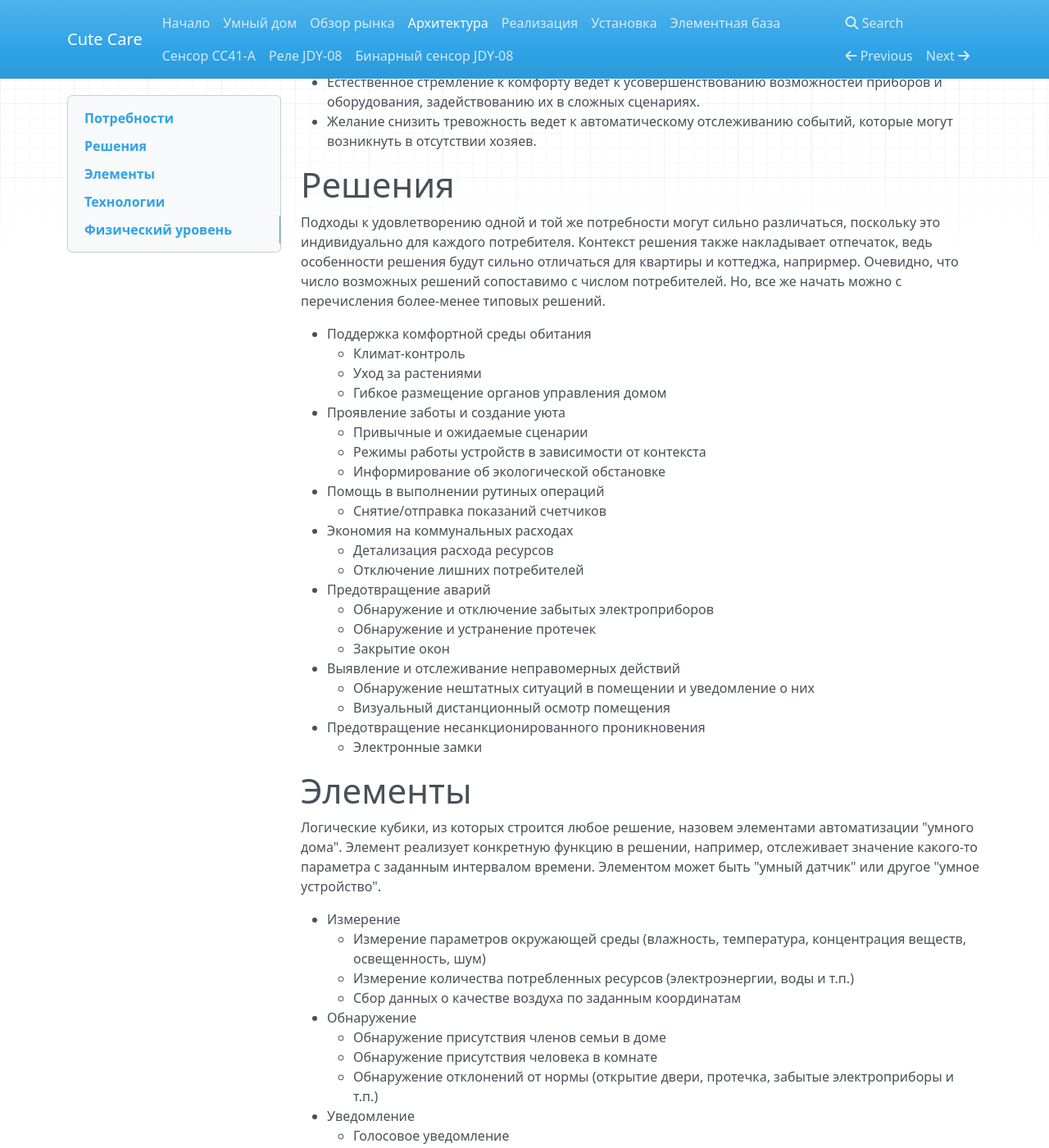
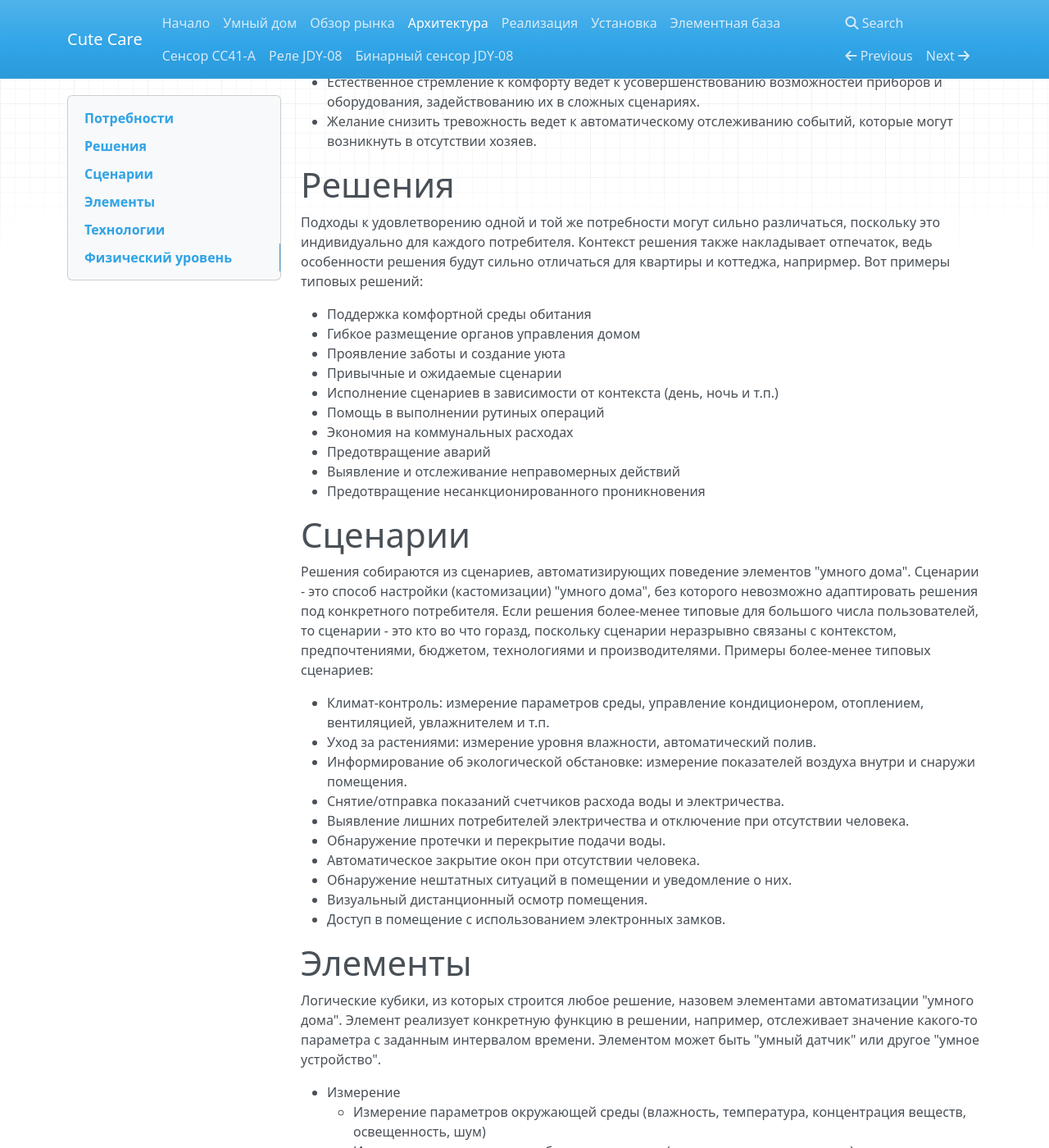
Before and after one commit to cutecare/cutecare-docs, an MkDocs documentation site: the page built from docs/Архитектура.md, in a window 1280 px wide and 1400 px high, scrolled down 334 px. Shown: the whole window at 82% size. Built offline with MkDocs 1.6.1, drawn with Linux system fonts in a browser that asks for light colours; nearby versions of some CDN libraries; old or Windows-style settings are respelled for this version of MkDocs.

Commit message:
Update Архитектура.md

```diff
--- a/docs/Архитектура.md
+++ b/docs/Архитектура.md
@@ -13,31 +13,33 @@
 # Решения
 
 Подходы к удовлетворению одной и той же потребности могут сильно различаться, поскольку это индивидуально для каждого потребителя.
-Контекст решения также накладывает отпечаток, ведь особенности решения будут сильно отличаться для квартиры и коттеджа, наприрмер.
-Очевидно, что число возможных решений сопоставимо с числом потребителей. Но, все же начать можно с перечисления более-менее типовых решений.
+Контекст решения также накладывает отпечаток, ведь особенности решения будут сильно отличаться для квартиры и коттеджа, наприрмер. Вот примеры типовых решений:
 
 - Поддержка комфортной среды обитания
-    - Климат-контроль
-    - Уход за растениями
-    - Гибкое размещение органов управления домом
+- Гибкое размещение органов управления домом
 - Проявление заботы и создание уюта
-    - Привычные и ожидаемые сценарии
-    - Режимы работы устройств в зависимости от контекста
-    - Информирование об экологической обстановке
+- Привычные и ожидаемые сценарии
+- Исполнение сценариев в зависимости от контекста (день, ночь и т.п.)
 - Помощь в выполнении рутиных операций
-    - Снятие/отправка показаний счетчиков
 - Экономия на коммунальных расходах
-    - Детализация расхода ресурсов
-    - Отключение лишних потребителей
 - Предотвращение аварий
-    - Обнаружение и отключение забытых электроприборов
-    - Обнаружение и устранение протечек
-    - Закрытие окон
 - Выявление и отслеживание неправомерных действий
-    - Обнаружение нештатных ситуаций в помещении и уведомление о них
-    - Визуальный дистанционный осмотр помещения
 - Предотвращение несанкционированного проникновения
-    - Электронные замки
+
+# Сценарии
+
+Решения собираются из сценариев, автоматизирующих поведение элементов "умного дома". Сценарии - это способ настройки (кастомизации) "умного дома", без которого невозможно адаптировать решения под конкретного потребителя. Если решения более-менее типовые для большого числа пользователей, то сценарии - это кто во что горазд, поскольку сценарии неразрывно связаны с контекстом, предпочтениями, бюджетом, технологиями и производителями. Примеры более-менее типовых сценариев:
+
+- Климат-контроль: измерение параметров среды, управление кондиционером, отоплением, вентиляцией, увлажнителем и т.п.
+- Уход за растениями: измерение уровня влажности, автоматический полив.
+- Информирование об экологической обстановке: измерение показателей воздуха внутри и снаружи помещения.
+- Снятие/отправка показаний счетчиков расхода воды и электричества.
+- Выявление лишних потребителей электричества и отключение при отсутствии человека.
+- Обнаружение протечки и перекрытие подачи воды.
+- Автоматическое закрытие окон при отсутствии человека.
+- Обнаружение нештатных ситуаций в помещении и уведомление о них.
+- Визуальный дистанционный осмотр помещения.
+- Доступ в помещение с использованием электронных замков.
 
 # Элементы
 
```
